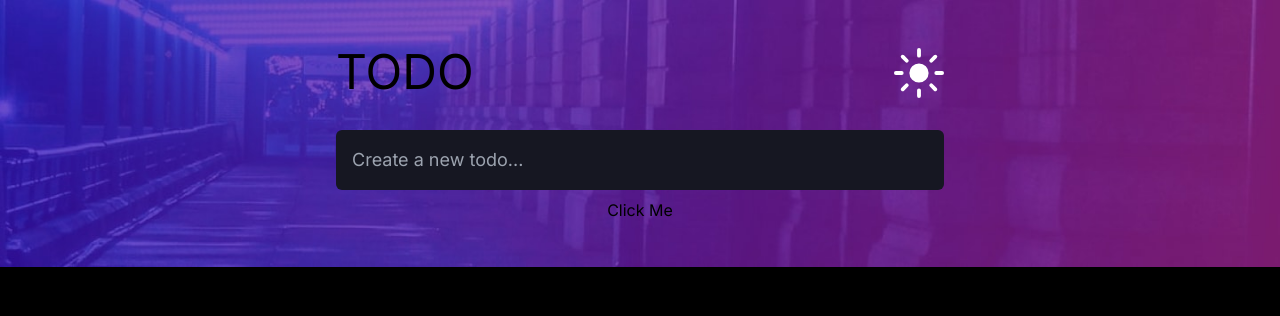
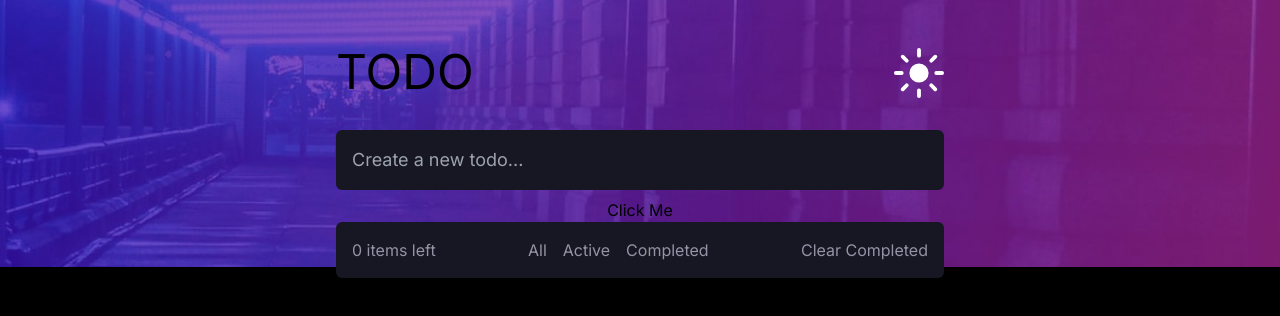
Before and after one commit to FLuffy-teddy/fem-todo, a Next.js app: page / in a window 1280 px wide. Shown: the top 316 px of the page. Built offline with nearby package versions, Linux system fonts and the light colour scheme.

Commit message:
adding button functionality, nexxt is the filter

```diff
--- a/src/app/globals.css
+++ b/src/app/globals.css
@@ -25,3 +25,13 @@ body {
     )
     rgb(var(--background-start-rgb));
 }
+img.false {
+  visibility: hidden;
+  transition: visibility 0s, opacity 0.5s linear;
+}
+img.true {
+  visibility: visible;
+}
+button.active {
+  color: blue;
+}
--- a/src/components/notes.tsx
+++ b/src/components/notes.tsx
@@ -29,17 +29,16 @@ export default function Notes({ toggle, transition }: AcceptedProps) {
   };
   const Theme = toggle ? lightTheme : darkTheme;
 
-  const [click, setClick] = useState();
-
   interface ChecklistInterface {
     checklistId: number;
     message: string;
-    checked: false;
+    checked: boolean;
   }
   interface ChecklistInterfaces extends Array<ChecklistInterface> {}
 
   const [todo, setTodo] = useState<string>("");
   const [checklist, setChecklist] = useState<ChecklistInterfaces>([]);
+  const [active, setActive] = useState<string>('');
 
   function addCheckList() {
     if (!todo) {
@@ -62,19 +61,35 @@ export default function Notes({ toggle, transition }: AcceptedProps) {
   }
   function drop(listItem: any) {
     listItem.preventDefault();
-    var data = listItem.dataTransfer.getData("text");
+    let data = listItem.dataTransfer.getData("text");
     listItem.target.appendChild(document.getElementById(data));
   }
   function checkMessage(listID: number, checkMark: boolean) {
     const updateCheck = checklist.map((list) => {
       if (list.checklistId === listID) {
-        return !list.checked;
+        return { ...list, checked: !checkMark };
       } else {
-        return list.checked;
+        return list;
       }
     });
-    // setChecklist(updateCheck);
+    setChecklist(updateCheck);
   }
+  function todoFilter() {
+    const filterMap = checklist.map((list) => {
+
+    })
+  }
+  function setActiveButton(event:any) {
+    setActive(event.target.id);
+  }
+  function buttonClicks() {
+    setActiveButton(event);
+    todoFilter();
+  }
+
+
+
+
   return (
     <div className="w-full flex flex-col">
       <input
@@ -102,7 +117,7 @@ export default function Notes({ toggle, transition }: AcceptedProps) {
                 width={22}
                 alt={"Checklist"}
                 className={`${Theme.gradient} ${transition}
-                object-fit hidden`}
+                object-fit ${list.checked}`}
               />
             </button>
             {list.message}
@@ -110,6 +125,17 @@ export default function Notes({ toggle, transition }: AcceptedProps) {
           </li>
         ))}
       </ul>
+      <div className={`w-full flex justify-between p-4 ${Theme.background} ${Theme.body} ${Theme.border} rounded-md`}>
+        <p>{checklist.length} items left </p>
+        <p>
+          <button onClick={setActiveButton} id="1" className={active === "1" ? "active p-2" : "px-2"}>All</button>
+          <button onClick={setActiveButton} id="2" className={active === "2" ? "active p-2" : "px-2"}>Active</button>
+          <button onClick={setActiveButton} id="3" className= {active === "3" ? "active p-2" : "px-2"}>Completed</button>
+        </p>
+        <p>
+          <button>Clear Completed</button>
+        </p>
+      </div>
     </div>
   );
 }
```
